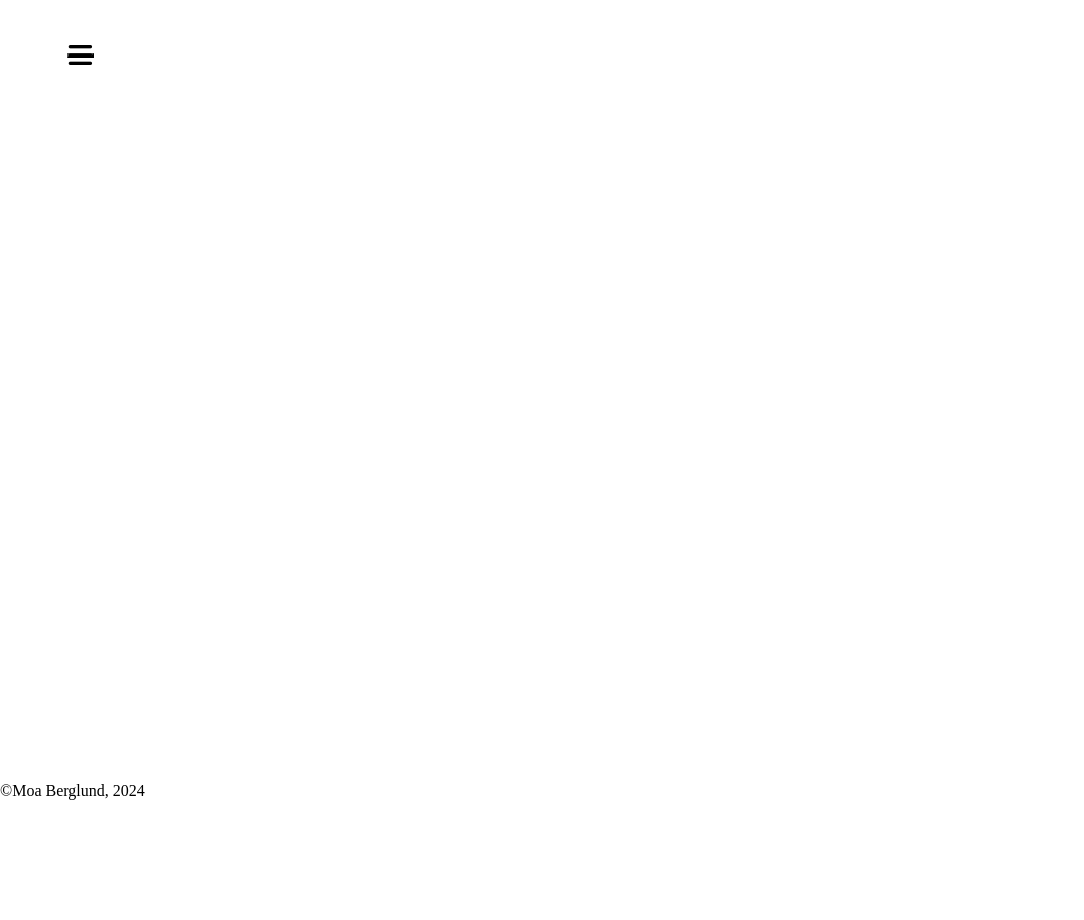
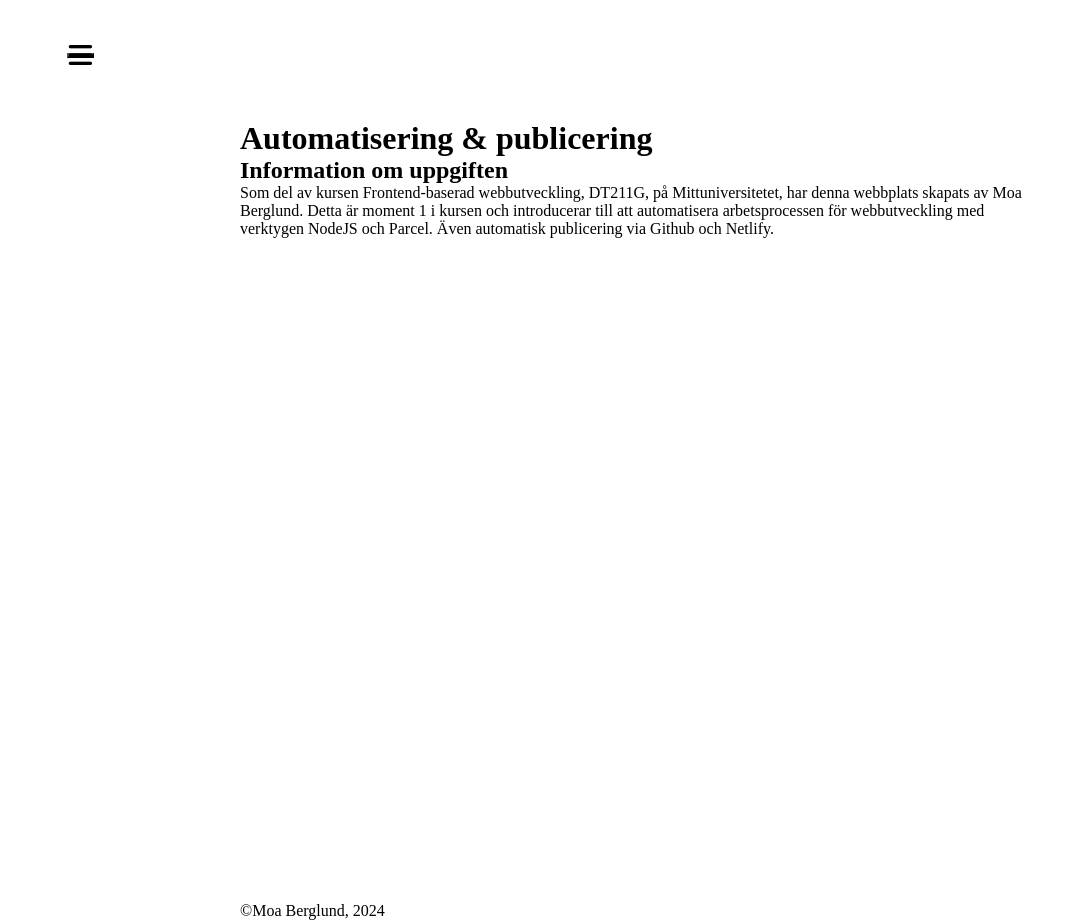
Before and after one commit to moaberglund/automatisering-publicering, a website built with Parcel: page src/index.html in a window 1280 px wide. Shown: the whole page, without its empty margins (0-1084 px from the left). Before the commit the page ends 800 px from the top, so only its background shows below. Built offline with nearby package versions, Linux system fonts and the light colour scheme.

Commit message:
bit of info text added to index

```diff
--- a/src/css/styles.css
+++ b/src/css/styles.css
@@ -92,3 +92,11 @@ body {
 footer {
     margin-top: auto;
 }
+
+@media screen and (min-width: 1025px) {
+
+    body {
+        max-width: 800px;
+        margin: 15vh auto 0 auto;
+    }
+}
--- a/src/index.html
+++ b/src/index.html
@@ -36,7 +36,13 @@
         </div>
     </header>
 
-    <div class="main page">
+    <div class="main index-page">
+        <h1>Automatisering & publicering</h1>
+        <h2>Information om uppgiften</h2>
+
+        <p>Som del av kursen Frontend-baserad webbutveckling, DT211G, på Mittuniversitetet, har denna webbplats skapats
+            av Moa Berglund. Detta är moment 1 i kursen och introducerar till att automatisera arbetsprocessen för
+            webbutveckling med verktygen NodeJS och Parcel. Även automatisk publicering via Github och Netlify.</p>
 
     </div>
 
```
